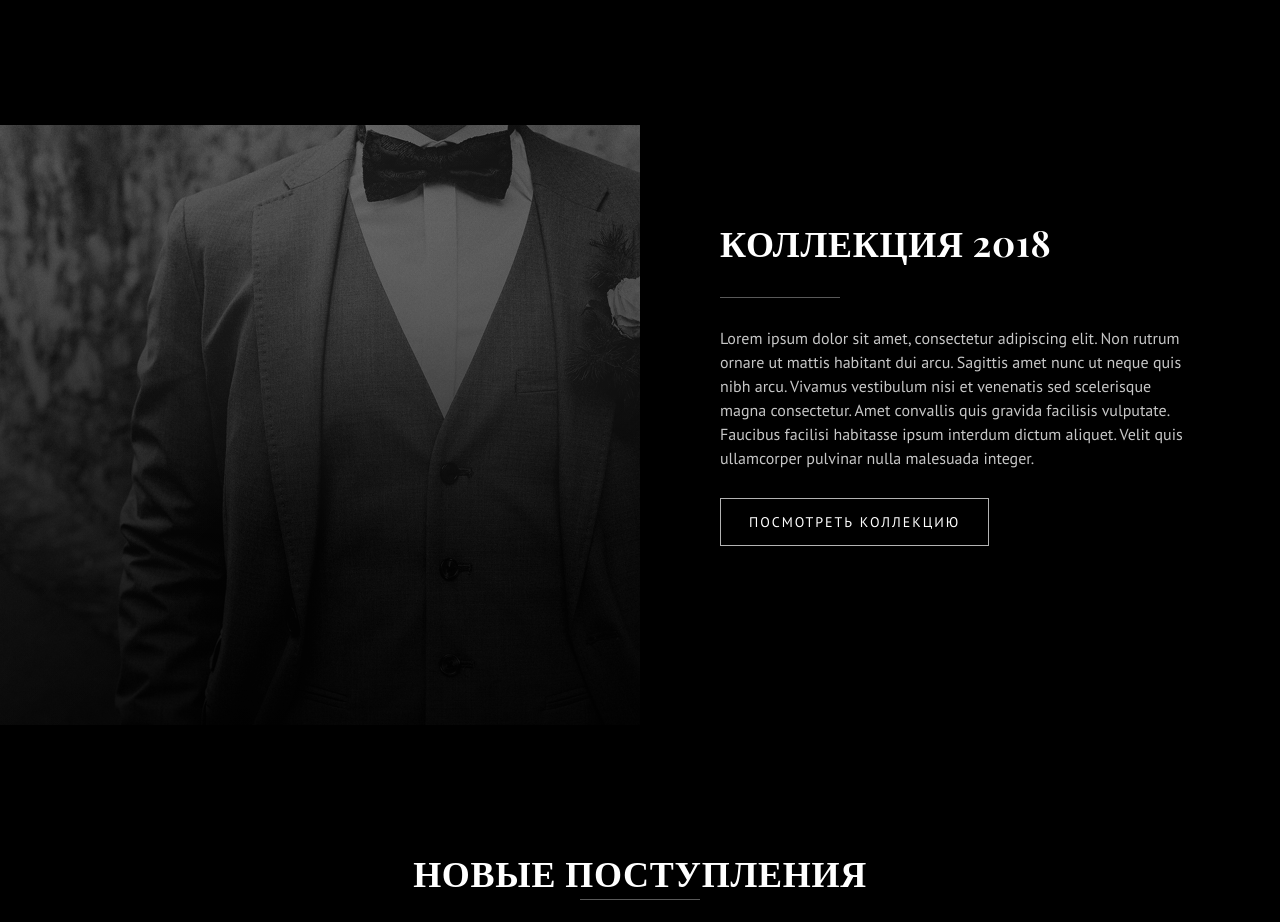
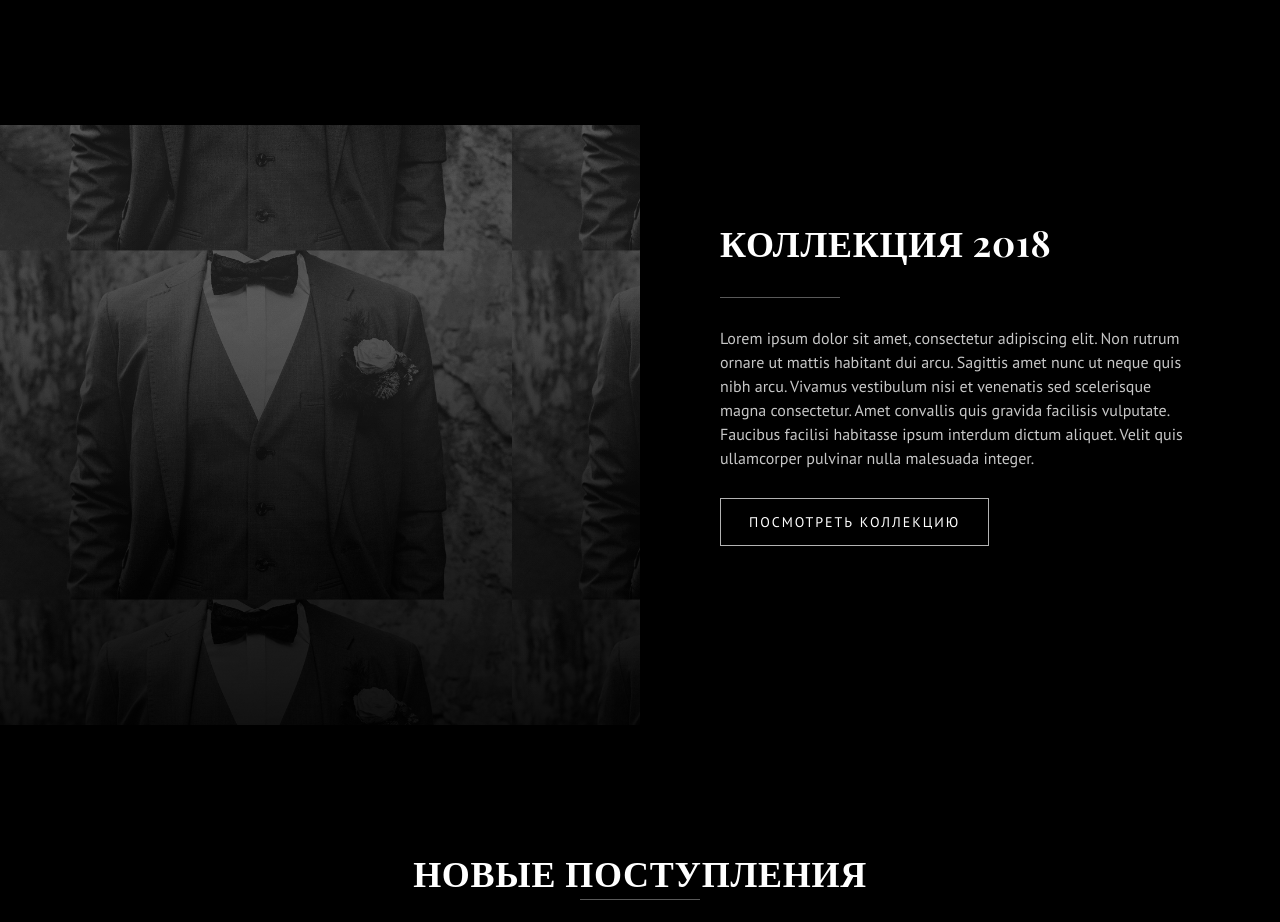
Before and after one commit to ranikanets-lang/Laba3.Web.Prog, a plain HTML site: page index.html in a window 1280 px wide. Shown: the part 1540-2462 px from the top of the page. Drawn offline with nearby package versions, Linux system fonts and the light colour scheme.

Commit message:
Update main.css

```diff
--- a/main.css
+++ b/main.css
@@ -344,7 +344,7 @@ a {
     linear-gradient(135deg, rgba(255, 255, 255, 0.06), rgba(255, 255, 255, 0.0) 55%),
     linear-gradient(180deg, rgba(0, 0, 0, 0.2), rgba(0, 0, 0, 0.85)),
     url("Rectangle 9.png");
-  background-size: cover;
+  background-size: 80%;
   background-position: left center;
   filter: grayscale(0.1);
 }
```
